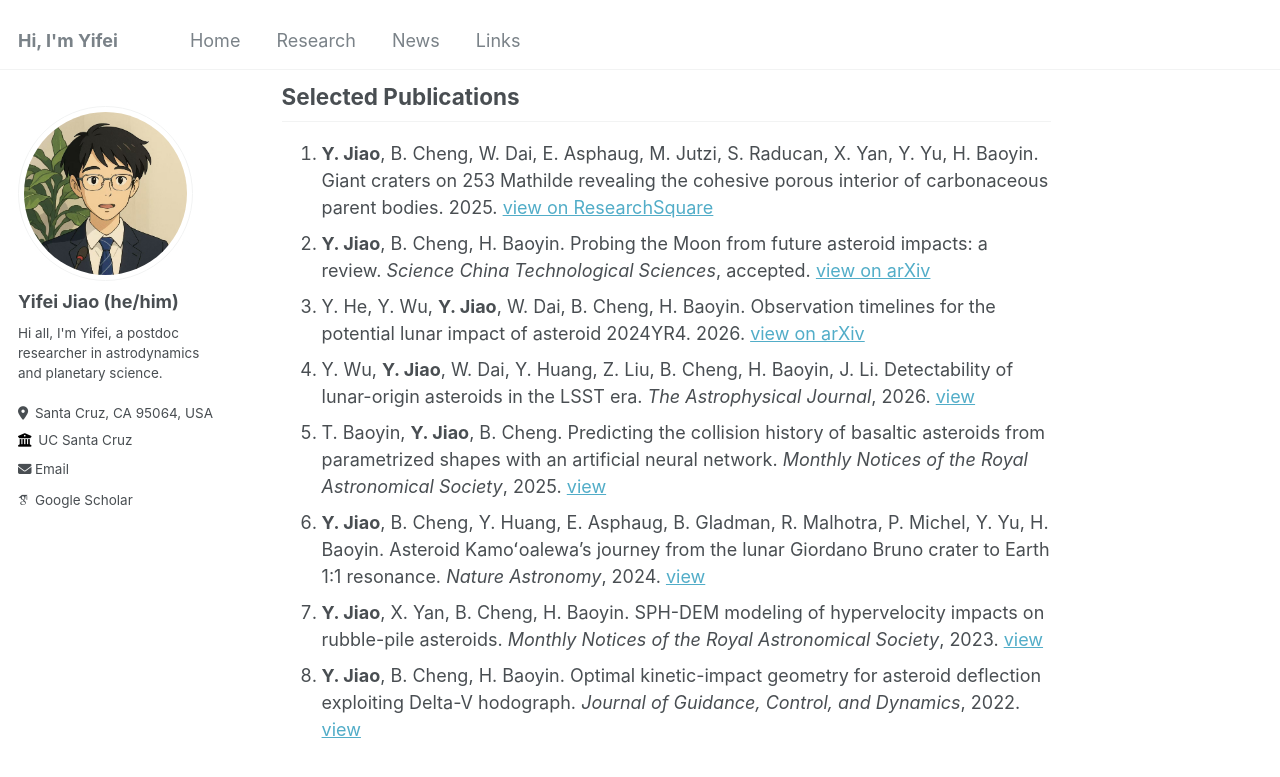
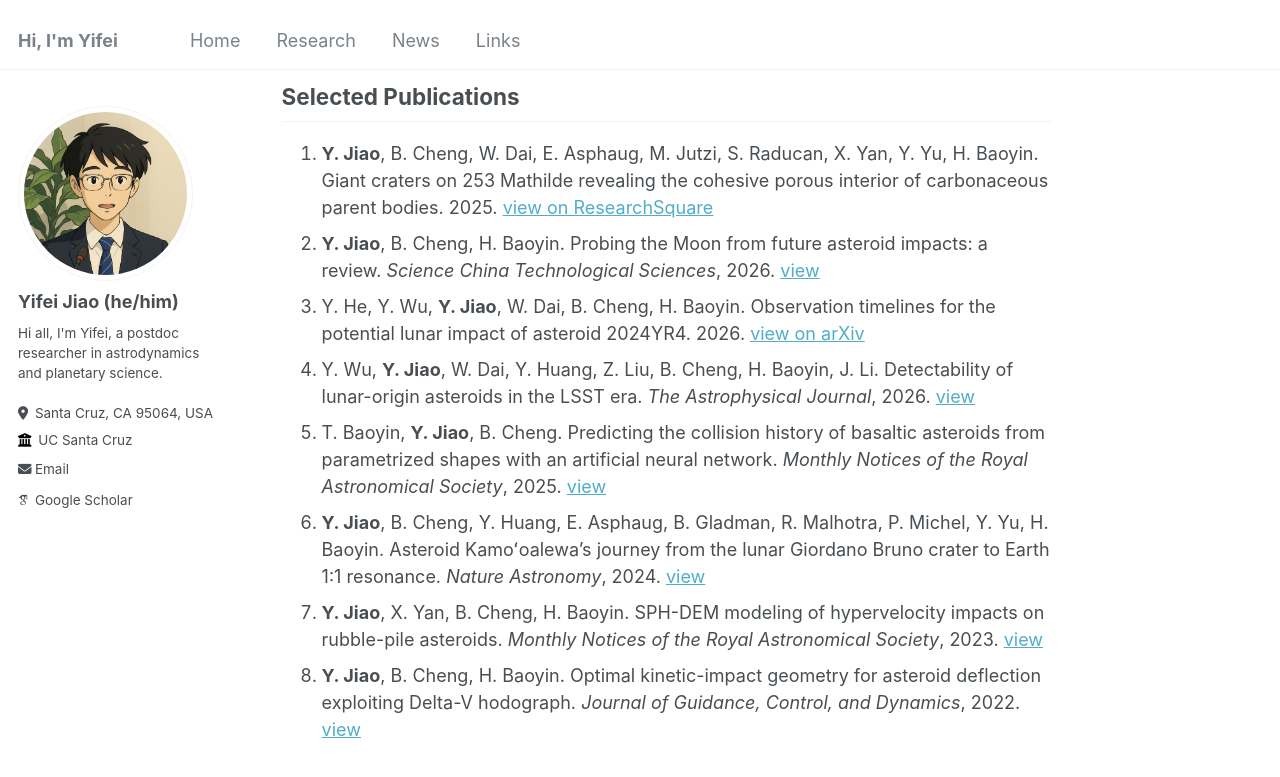
Before and after one commit to jiaoyf-thu/jiaoyf-thu.github.io, a Jekyll site: the page built from _pages/about.md, in a window 1280 px wide and 900 px high, scrolled down 1211 px. Shown: the top 777 px of the window. Built offline with Jekyll 4.4.1, drawn with Linux system fonts in a browser that asks for light colours; some web fonts are replaced.

Commit message:
Revise publication entries and update links
Updated publication details for accuracy and added new links.

```diff
--- a/_pages/about.md
+++ b/_pages/about.md
@@ -37,7 +37,7 @@ Feel free to contact me at jiaoyf.thu@gmail.com for any discussions!
 ## Selected Publications
 
 1. **Y. Jiao**, B. Cheng, W. Dai, E. Asphaug, M. Jutzi, S. Raducan, X. Yan, Y. Yu, H. Baoyin. Giant craters on 253 Mathilde revealing the cohesive porous interior of carbonaceous parent bodies. 2025. <a href="https://doi.org/10.21203/rs.3.rs-6500771/v1" target="_blank">view on ResearchSquare</a>
-1. **Y. Jiao**, B. Cheng, H. Baoyin. Probing the Moon from future asteroid impacts: a review. *Science China Technological Sciences*, accepted. <a href="https://arxiv.org/abs/2509.01436" target="_blank">view on arXiv</a>
+1. **Y. Jiao**, B. Cheng, H. Baoyin. Probing the Moon from future asteroid impacts: a review. *Science China Technological Sciences*, 2026. <a href="https://www.sciengine.com/SCTS/doi/10.1007/s11431-025-3257-2" target="_blank">view</a>
 1. Y. He, Y. Wu, **Y. Jiao**, W. Dai, B. Cheng, H. Baoyin. Observation timelines for the potential lunar impact of asteroid 2024YR4. 2026. <a href="https://arxiv.org/abs/2601.10666" target="_blank">view on arXiv</a>
 1. Y. Wu, **Y. Jiao**, W. Dai, Y. Huang, Z. Liu, B. Cheng, H. Baoyin, J. Li. Detectability of lunar-origin asteroids in the LSST era. *The Astrophysical Journal*, 2026. <a href="https://iopscience.iop.org/article/10.3847/1538-4357/ae2eab" target="_blank">view</a>
 1. T. Baoyin, **Y. Jiao**, B. Cheng. Predicting the collision history of basaltic asteroids from parametrized shapes with an artificial neural network. *Monthly Notices of the Royal Astronomical Society*, 2025. <a href="https://doi.org/10.1093/mnras/staf1628" target="_blank">view</a>
```
